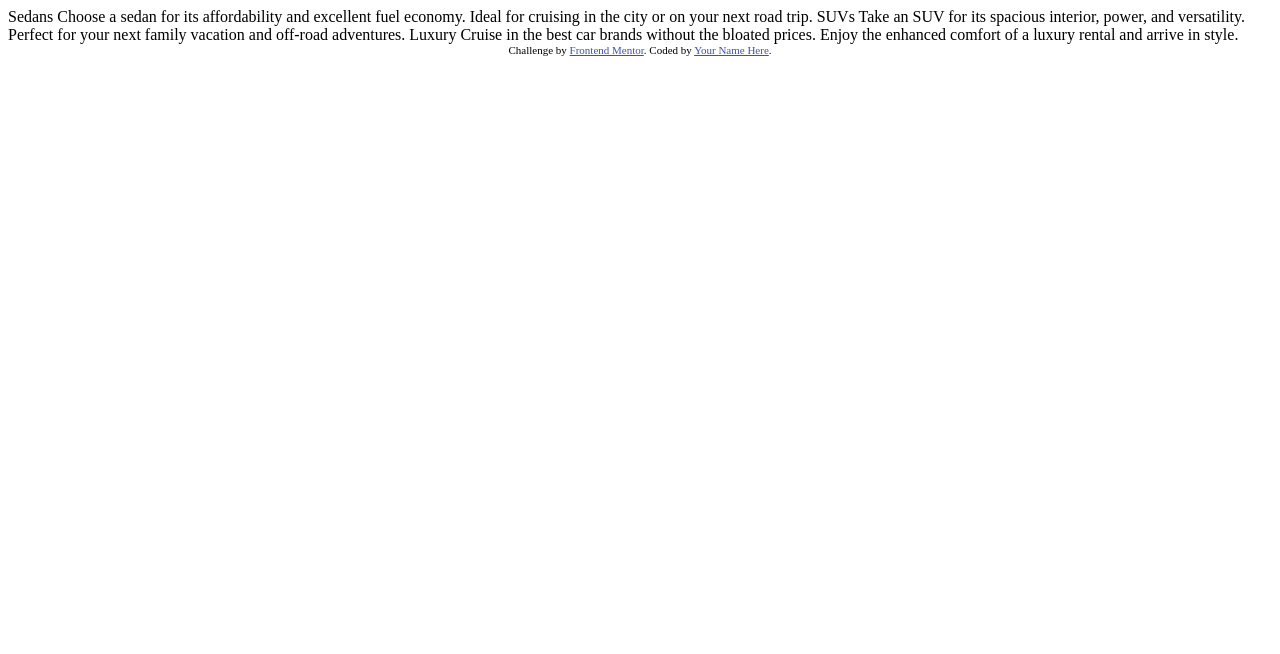
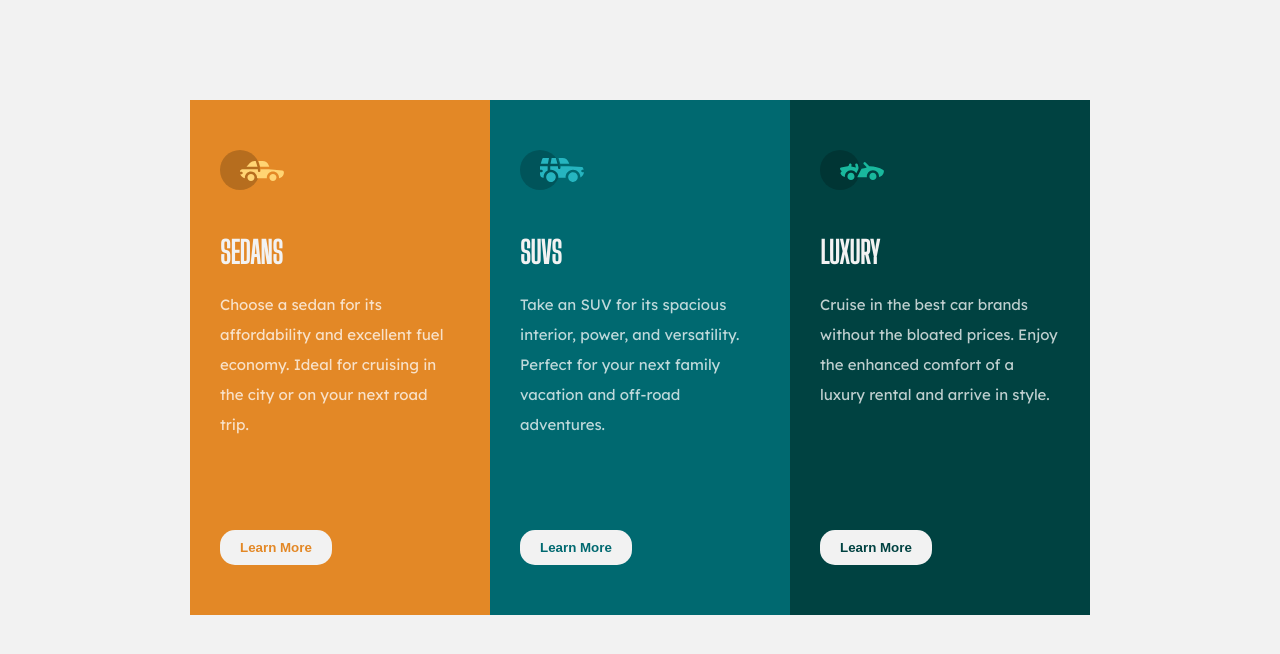
Before and after one commit to theksbd/frontendmentor-3-column-preview-card-component, a plain HTML site: page index.html in a window 1280 px wide. Drawn offline with Linux system fonts and the light colour scheme.

Commit message:
done building website

```diff
--- a/index.html
+++ b/index.html
@@ -1,36 +1,54 @@
 <!DOCTYPE html>
 <html lang="en">
+
 <head>
   <meta charset="UTF-8">
-  <meta name="viewport" content="width=device-width, initial-scale=1.0"> <!-- displays site properly based on user's device -->
+  <meta name="viewport" content="width=device-width, initial-scale=1.0">
+  <!-- displays site properly based on user's device -->
 
+  <!-- Font -->
+  <link rel="preconnect" href="https://fonts.googleapis.com">
+  <link rel="preconnect" href="https://fonts.gstatic.com" crossorigin>
+  <link href="https://fonts.googleapis.com/css2?family=Big+Shoulders+Display&family=Lexend+Deca&display=swap"
+    rel="stylesheet">
+
+  <!-- Fav icon -->
   <link rel="icon" type="image/png" sizes="32x32" href="./images/favicon-32x32.png">
 
+  <!-- Styles -->
+  <link rel="stylesheet" href="./styles/style.css">
+
   <title>Frontend Mentor | 3-column preview card component</title>
+</head>
 
-  <!-- Feel free to remove these styles or customise in your own stylesheet 👍 -->
-  <style>
-    .attribution { font-size: 11px; text-align: center; }
-    .attribution a { color: hsl(228, 45%, 44%); }
-  </style>
-</head>
 <body>
+  <div class="container">
+    <div class="item item-1">
+      <img src="./images/icon-sedans.svg" alt="sedans-svg" class="item-content">
+      <h3 class="item-content">SEDANS</h3>
+      <p class="item-content">Choose a sedan for its affordability and excellent fuel economy. Ideal for cruising in the
+        city
+        or on your next road trip.</p>
+      <button class="item-content">Learn More</button>
+    </div>
 
-  Sedans
-  Choose a sedan for its affordability and excellent fuel economy. Ideal for cruising in the city
-  or on your next road trip.
+    <div class="item item-2">
+      <img src="./images/icon-suvs.svg" alt="suvs-svg" class="item-content">
+      <h3 class="item-content">SUVS</h3>
+      <p class="item-content">Take an SUV for its spacious interior, power, and versatility. Perfect for your next
+        family vacation
+        and off-road adventures.</p>
+      <button class="item-content">Learn More</button>
+    </div>
 
-  SUVs
-  Take an SUV for its spacious interior, power, and versatility. Perfect for your next family vacation
-  and off-road adventures.
-
-  Luxury
-  Cruise in the best car brands without the bloated prices. Enjoy the enhanced comfort of a luxury
-  rental and arrive in style.
-
-  <div class="attribution">
-    Challenge by <a href="https://www.frontendmentor.io?ref=challenge" target="_blank">Frontend Mentor</a>.
-    Coded by <a href="#">Your Name Here</a>.
+    <div class="item item-3">
+      <img src="./images/icon-luxury.svg" alt="luxury-svg" class="item-content">
+      <h3 class="item-content">LUXURY</h3>
+      <p class="item-content">Cruise in the best car brands without the bloated prices. Enjoy the enhanced comfort of a
+        luxury rental and arrive in style.</p>
+      <button class="item-content">Learn More</button>
+    </div>
   </div>
 </body>
+
 </html>
--- /dev/null
+++ b/styles/style.css
@@ -0,0 +1,99 @@
+:root {
+    --bright-orange: hsl(31, 77%, 52%);
+    --dark-cyan: hsl(184, 100%, 22%);
+    --very-dark-cyan: hsl(179, 100%, 13%);
+    --transparent-white: hsla(0, 0%, 100%, 0.75);
+    --very-light-gray: hsl(0, 0%, 95%);
+}
+
+* {
+    margin: 0;
+    padding: 0;
+    box-sizing: border-box;
+}
+
+html {
+    font-size: 15px;
+}
+
+body {
+    background-color: var(--very-light-gray);
+    font-family: 'Lexend Deca', sans-serif;
+}
+
+h3 {
+    color: var(--very-light-gray);
+    font-family: 'Big Shoulders Display', cursive;
+    font-size: 2rem;
+    font-weight: 700;
+}
+
+.container {
+    margin: 100px;
+    display: flex;
+    justify-content: center;
+}
+
+.item {
+    padding: 30px;
+    flex-basis: 300px;
+}
+
+.item-content {
+    margin: 20px 0;
+}
+
+.item p {
+    color: var(--transparent-white);
+    line-height: 2;
+    font-weight: 400;
+    height: 200px;
+}
+
+.item button {
+    background-color: var(--very-light-gray);
+    font-weight: 600;
+    padding: 10px 20px;
+    border: 0;
+    border-radius: 15px;
+}
+
+.item-1 {
+    background-color: var(--bright-orange);
+}
+
+.item-1 button {
+    color: var(--bright-orange);
+}
+
+.item-2 {
+    background-color: var(--dark-cyan);
+}
+
+.item-2 button {
+    color: var(--dark-cyan);
+}
+
+.item-3 {
+    background-color: var(--very-dark-cyan);
+}
+
+.item-3 button {
+    color: var(--very-dark-cyan);
+}
+
+@media screen and (max-width: 800px){
+    .container {
+        display: block;
+    }
+
+    .item p {
+        height: 100px;
+    }
+}
+
+@media screen and (max-width: 500px){
+    .item p {
+        height: 200px;
+    }
+}
```
